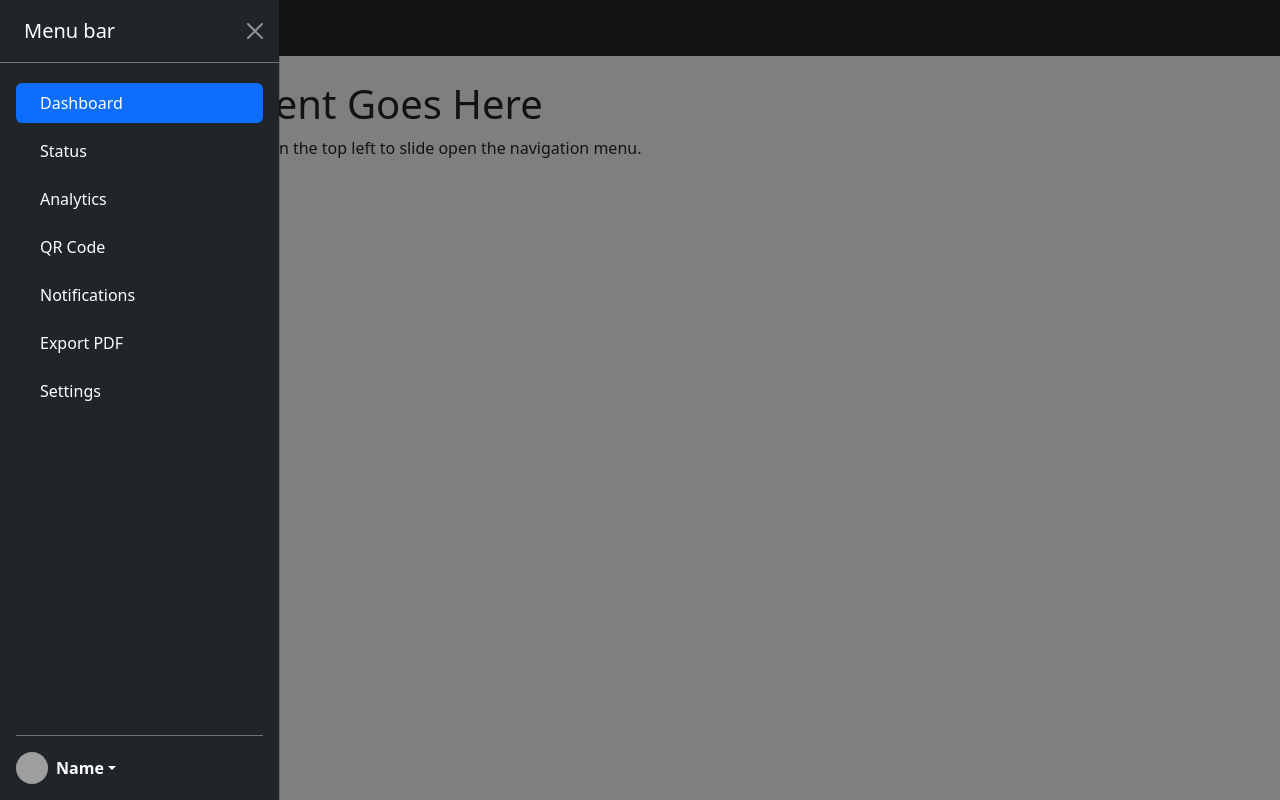
After one commit to Krupa2007/water-filter, a Django app: page /main/ in a window 1280 px wide, after a click that opens the changed part. The commit adds this page. Run offline with Django 5.2, Linux system fonts and the light colour scheme; grey boxes are pictures that could not be loaded.

Commit message:
addednew file called as main.html

```diff
--- /dev/null
+++ b/filapp/templates/main.html
@@ -0,0 +1,91 @@
+<!DOCTYPE html>
+<html lang="en">
+<head>
+    <meta charset="UTF-8">
+    <meta name="viewport" content="width=device-width, initial-scale=1.0">
+    <title>Bootstrap Slider Menu</title>
+    <link href="https://cdn.jsdelivr.net/npm/bootstrap@5.3.3/dist/css/bootstrap.min.css" rel="stylesheet">
+
+</head>
+<body>
+
+    <nav class="navbar navbar-dark bg-dark">
+        <div class="container-fluid">
+            <button class="navbar-toggler" type="button" data-bs-toggle="offcanvas" data-bs-target="#sidebarMenu" aria-controls="sidebarMenu">
+                <span class="navbar-toggler-icon"></span>
+            </button>
+            <a class="navbar-brand ms-3 me-auto" href="#">Smart Water Filter</a>
+        </div>
+    </nav>
+
+    <div class="offcanvas offcanvas-start bg-dark text-white" tabindex="-1" id="sidebarMenu" aria-labelledby="sidebarMenuLabel" style="width: 280px;">
+        <div class="offcanvas-header border-bottom border-secondary">
+            <h5 class="offcanvas-title" id="sidebarMenuLabel">
+                <i class="bi bi-box-seam me-2"></i> Menu bar
+            </h5>
+            <button type="button" class="btn-close btn-close-white" data-bs-dismiss="offcanvas" aria-label="Close"></button>
+        </div>
+
+        <div class="offcanvas-body d-flex flex-column justify-content-between">
+            <ul class="nav nav-pills flex-column mb-auto">
+                <li class="nav-item my-1">
+                    <a href="#" class="nav-link active d-flex align-items-center gap-2" aria-current="page">
+                        <i class="bi bi-house-door"></i> Dashboard
+                    </a>
+                </li>
+                <li class="nav-item my-1">
+                    <a href="#" class="nav-link text-white d-flex align-items-center gap-2">
+                        <i class="bi bi-speedometer2"></i> Status
+                    </a>
+                </li>
+                <li class="nav-item my-1">
+                    <a href="#" class="nav-link text-white d-flex align-items-center gap-2">
+                        <i class="bi bi-table"></i> Analytics
+                    </a>
+                </li>
+                <li class="nav-item my-1">
+                    <a href="#" class="nav-link text-white d-flex align-items-center gap-2">
+                        <i class="bi bi-grid"></i> QR Code
+                    </a>
+                </li>
+                <li class="nav-item my-1">
+                    <a href="#" class="nav-link text-white d-flex align-items-center gap-2">
+                        <i class="bi bi-people"></i> Notifications
+                    </a>
+                </li>
+                <li class="nav-item my-1">
+                    <a href="#" class="nav-link text-white d-flex align-items-center gap-2">
+                        <i class="bi bi-people"></i> Export PDF
+                    </a>
+                </li>
+                <li class="nav-item my-1">
+                    <a href="#" class="nav-link text-white d-flex align-items-center gap-2">
+                        <i class="bi bi-people"></i> Settings
+                    </a>
+                </li>
+            </ul>
+
+
+                  <div class="dropdown border-top border-secondary pt-3">
+                <a href="#" class="d-flex align-items-center text-white text-decoration-none dropdown-toggle" id="dropdownUser1" data-bs-toggle="dropdown" aria-expanded="false">
+                    <img src="https://imgs.search.brave.com/Mie-N6_vr0MmmEvL86m_D1tArbKk6FTTWluXo-07bco/rs:fit:860:0:0:0/g:ce/aHR0cHM6Ly9tZWRp/YS5pc3RvY2twaG90/by5jb20vaWQvMTgz/MjE1ODQzL3Bob3Rv/L2lkZWFzLWluLWhl/YWQuanBnP3M9NjEy/eDYxMiZ3PTAmaz0y/MCZjPVlRdjFmMlZW/c2E4NTJGXzFxd1Y5/Q0VtRlBFTW9QYzJW/ajRsNXBDSG0yWXc9" alt="" width="32" height="32" class="rounded-circle me-2">
+                    <strong>Name</strong>
+                </a>
+
+                <ul class="dropdown-menu dropdown-menu-dark text-small shadow" aria-labelledby="dropdownUser1">
+                     <li><a class="dropdown-menu-item dropdown-item" href="#">Profile</a></li>
+                    <li><hr class="dropdown-divider"></li>
+                    <li><a class="dropdown-menu-item dropdown-item" href="#">Sign out</a></li>
+                </ul>
+            </div>
+        </div>
+    </div>
+
+    <div class="container mt-4">
+        <h1>Main Content Goes Here</h1>
+        <p>Click the hamburger icon in the top left to slide open the navigation menu.</p>
+    </div>
+
+    <script src="https://cdn.jsdelivr.net/npm/bootstrap@5.3.3/dist/js/bootstrap.bundle.min.js"></script>
+</body>
+</html>
--- a/filapp/views.py
+++ b/filapp/views.py
@@ -62,5 +62,8 @@ def forgot(request):
 def home(request):
    return render(request,  "home.html")
 
+def main(request):
+   return render(request,  "main.html")
+
 def dashboard(request):
     return render(request, "dashboard.html")
--- a/filter/urls.py
+++ b/filter/urls.py
@@ -25,4 +25,5 @@ urlpatterns = [
     path('forgot/', forgot ,name='forgot'),
     path('dashboard/', dashboard ,name='dashboard'),
     path('home/', home ,name='home'),
+    path('main/', main ,name='main'),
 ]
```
Also changed, not shown: filapp/static/js/scirpt.js (+9 -0 lines), filapp/static/css/style.css (line endings or trailing spaces).
